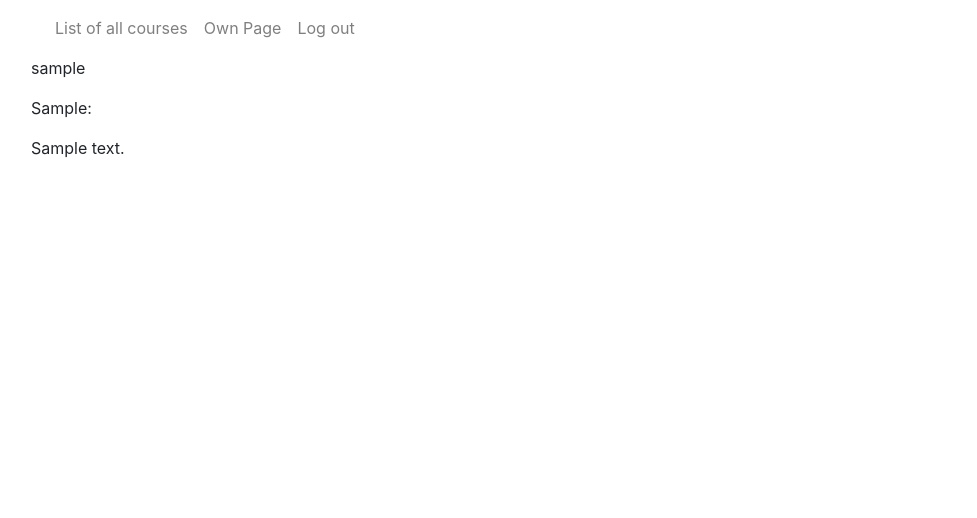
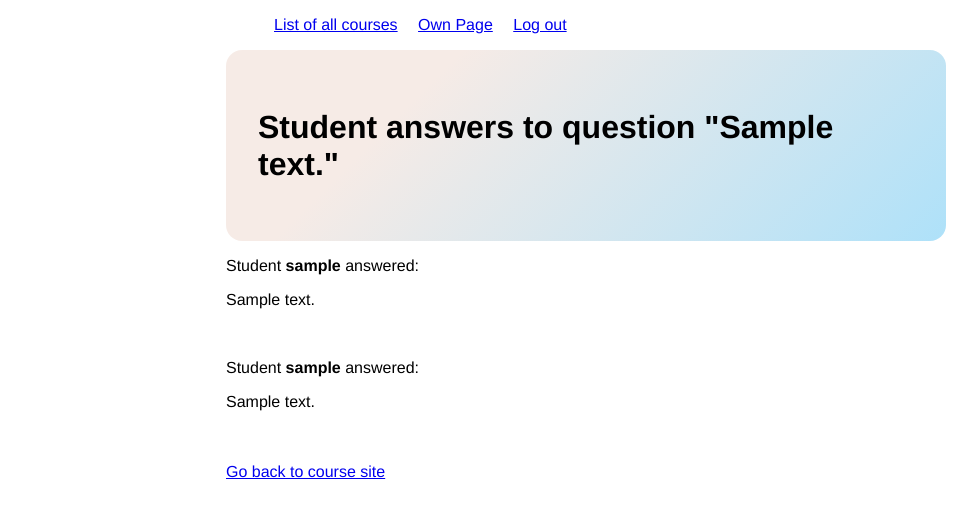
Before and after one commit to nie-ed/Opetussovellus, a Flask app: template templates/student_answers.html in a window 1280 px wide. Shown: the top 518 px of the page, without its empty margins (54-1031 px from the left). Run offline with Flask 2, Linux system fonts and the light colour scheme; the template is opened without the code that fills it: most values are stand-ins (such as "Sample title", 1, 10 or a date in 2020); some libraries are stand-ins or nearby versions.

Commit message:
Page now shows multiple choice answers also

```diff
--- a/templates/student_answers.html
+++ b/templates/student_answers.html
@@ -1,7 +1,14 @@
-<!doctype html>
-<meta name="viewport" content="width=device-width, initial-scale=1, shrink-to-fit=no">
-<link rel="stylesheet" href="https://stackpath.bootstrapcdn.com/bootstrap/4.5.0/css/bootstrap.min.css">
+<!DOCTYPE html>
+<link rel="stylesheet" href="../static/main.css">
+<meta name='viewport' content='width=device-width, initial-scale=1'>
+
+
+
+
 <title>{{course.name}}</title>
+
+<body>
+
 <div class="container">
   <nav class="navbar navbar-expand-sm navbar-light">
     <ul class="navbar-nav">
@@ -17,12 +24,36 @@
     </ul>
   </nav>
 
-  <div>
+</div>
 
-    {% for answer in all_answers %}
-	<p>{{answer.username}}</p>
-	<p>{{answer.task_topic}}:</p>
-      <p>{{answer.content}}</p>
-    {% endfor %}
+
+  <div class="header2">
+     <h4>Student answers to question "{{task.text_question}}"</h4>
+  </div>
+
+    {% if all_answers %}
+
+        {% for answer in all_answers %}
+	    <p>Student <b>{{answer.username}}</b> answered:</p>
+            <p>{{answer.content}}</p>
+            <br>
+        {% endfor %}
+
+    {% endif %}
+
+    {% if all_choice_answers%}
+
+         {% for answer2 in all_choice_answers %}
+            <p>Student <b>{{answer2.username}}</b> answered:</p>
+            <p>{{answer2.choice_text}}</p>
+            <br>
+         {% endfor %}
+
+    {% endif %}
+
+  <br>
+  <a href="/courses/{{course.id}}">Go back to course site</a>
+
   </div>
 </div>
+</body>
```
